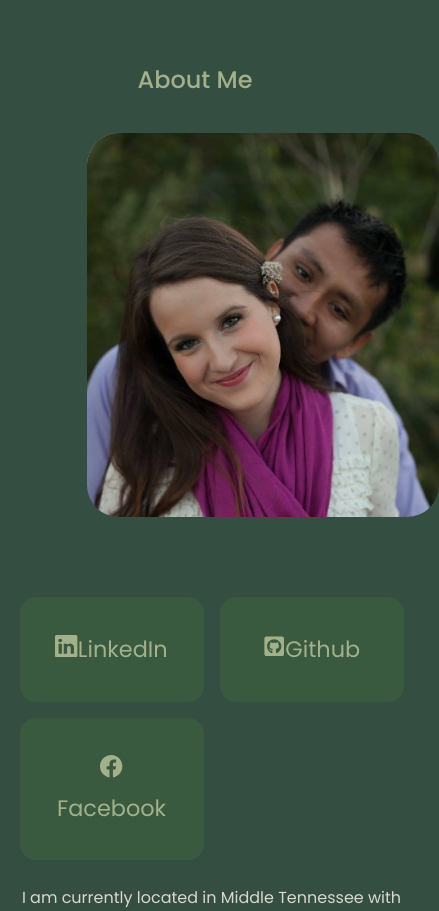
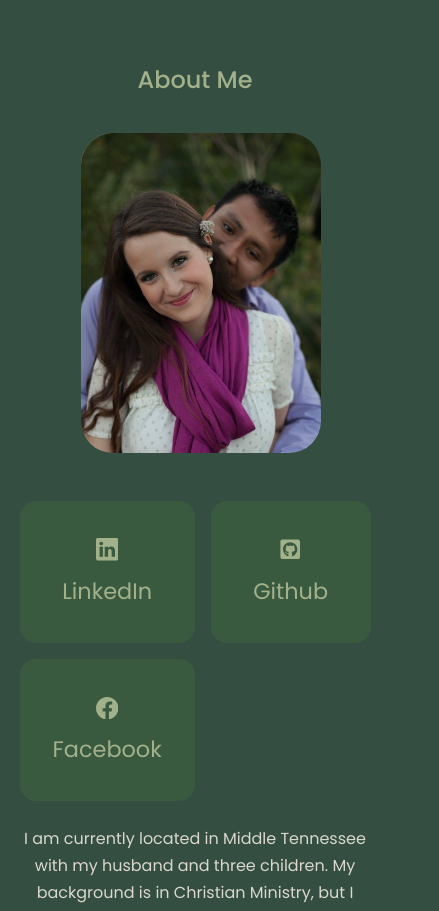
Before and after one commit to leah-choco/Portfolio, a React (Create React App) app: page / in a window 390 px wide. Shown: the part 880-1791 px from the top of the page, 439 px wide, since content can reach past the window. Built offline with nearby package versions, Linux system fonts and the light colour scheme.

Commit message:
Working on image changing for mobile.

```diff
--- a/src/components/About/about.css
+++ b/src/components/About/about.css
@@ -107,7 +107,9 @@
         margin: 1.5rem 0;
     }
     .about__me-image {
-        justify-items: center;
-        margin: 0;
+        justify-content: center;
+        margin-right: 0;
+        width: 15rem;
+        height: 20rem;
     }
 }
```
